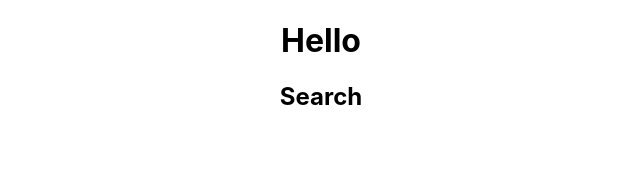
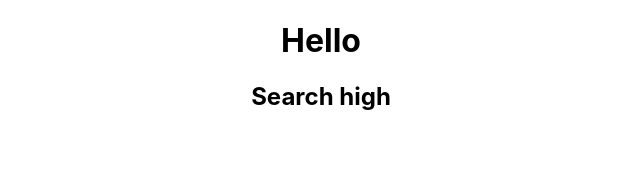
Before and after one commit to Alapnachavan/lakme-commerce, a React (Create React App) app: page / in a window 1280 px wide. Shown: the top 172 px of the page, without its empty margins (319-959 px from the left). Built offline with nearby package versions, Linux system fonts and the light colour scheme.

Commit message:
searchbar

```diff
--- a/src/Components/Searchbar.js
+++ b/src/Components/Searchbar.js
@@ -5,7 +5,7 @@ const Searchbar = () => {
         <>
             <div>
                 <h1>Hello</h1>
-                <h2>Search</h2>
+                <h2>Search high</h2>
             </div>
         </>
     )
```
